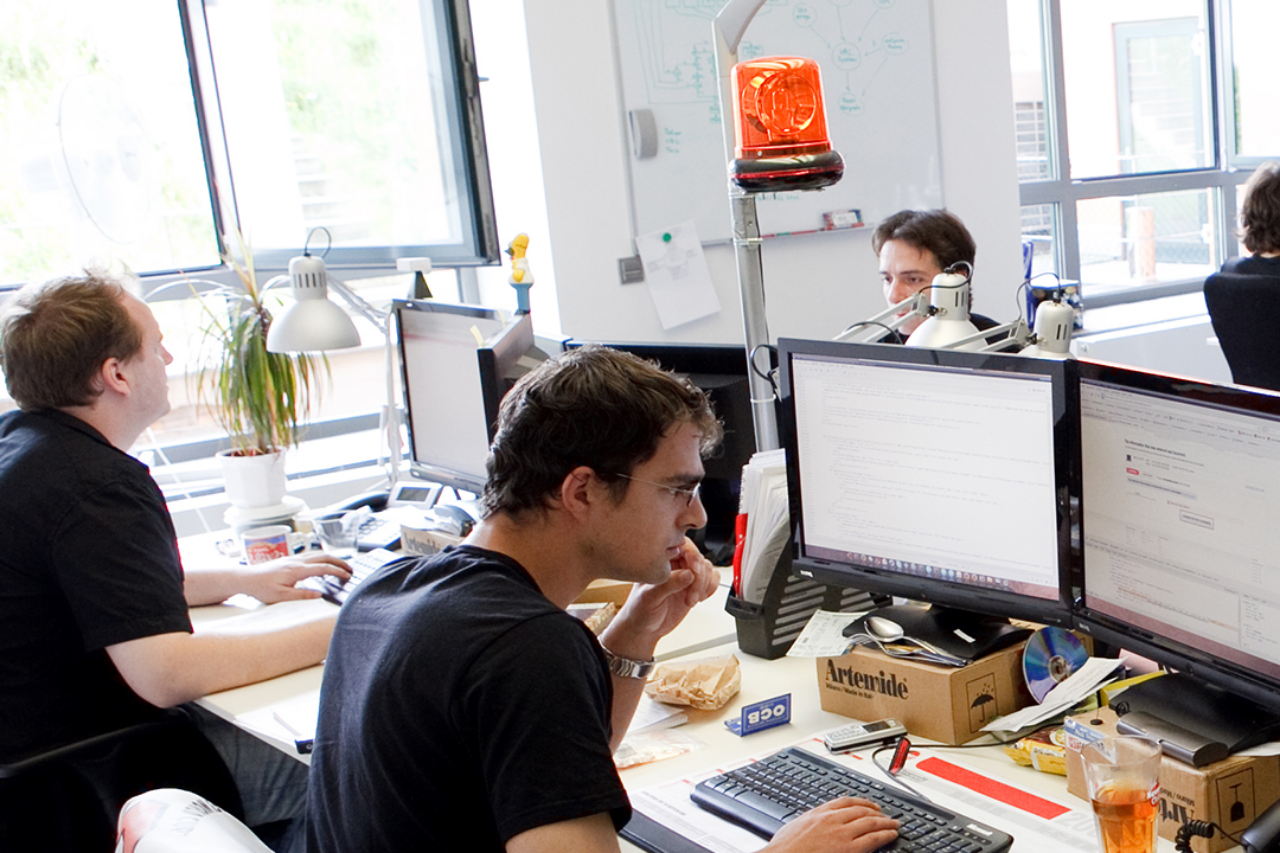
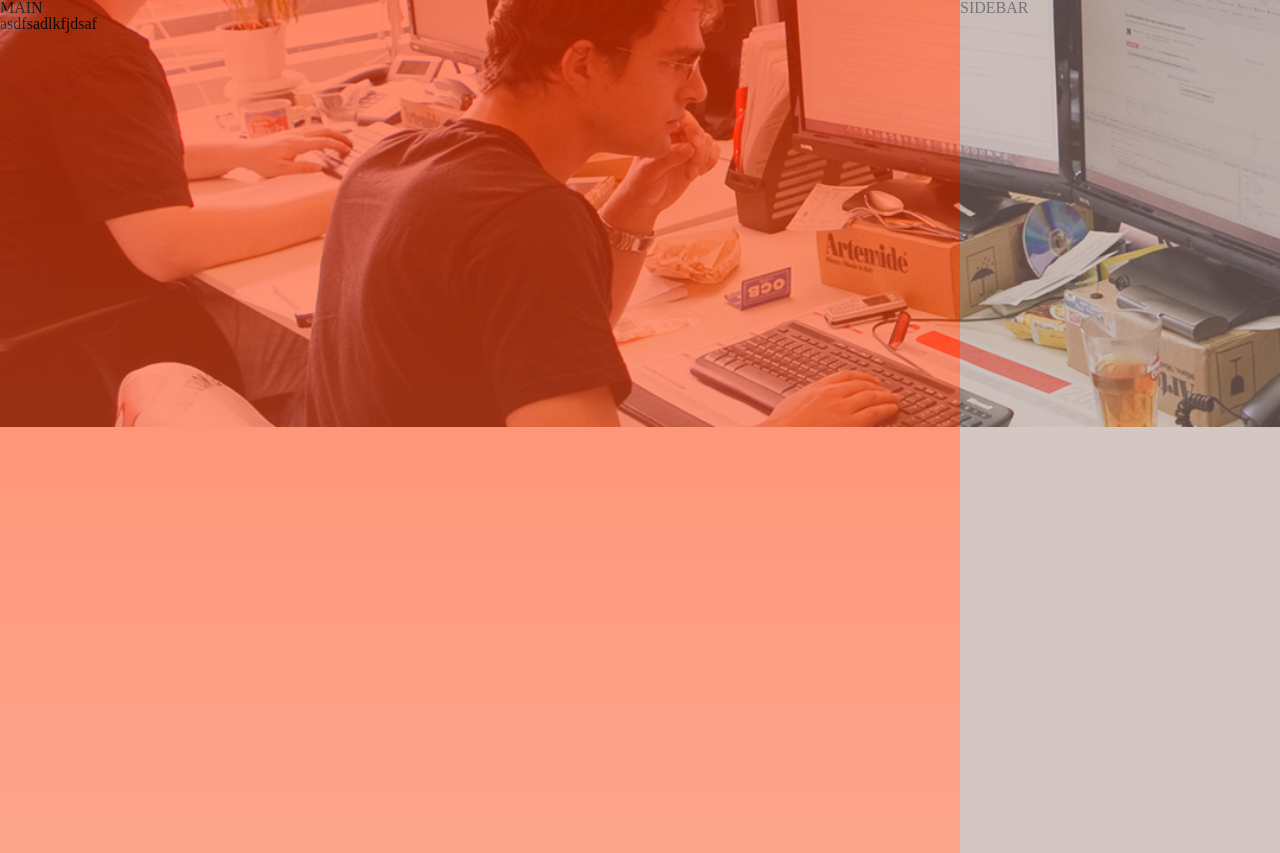
Before and after one commit to fuksi/pcal, a plain HTML site: page login.html in a window 1280 px wide. Shown: the top 853 px of the page. After the commit the page ends 800 px from the top, so only its background shows below. Drawn offline with Linux system fonts and the light colour scheme.

Commit message:
Add Image background and gradient color for background image

```diff
--- a/login.html
+++ b/login.html
@@ -7,10 +7,13 @@
 </head>
 
 <body>
-	<div class="bg">
-		<img id="bg_img" src="img/background.jpg">
+<div class="row main">MAIN
+	<div class="large-24 columns">
+		<p>asdfsadlkfjdsaf</p>
 	</div>
-	<div class="slide_bg"></div>
+</div>
+
+<div class="sidebar">SIDEBAR</div>
 </body>
 
 </html>
--- a/sass/_mixins.scss
+++ b/sass/_mixins.scss
@@ -1,4 +1,5 @@
 @mixin linear-gradient($color1, $color2){
+	opacity: 0.6;
 	background: -webkit-linear-gradient($color1, $color2); /* For Safari 5.1 to 6.0 */
   	background: -o-linear-gradient($color1, $color2); /* For Opera 11.1 to 12.0 */
   	background: -moz-linear-gradient($color1, $color2); /* For Firefox 3.6 to 15 */
--- a/sass/style.scss
+++ b/sass/style.scss
@@ -1,4 +1,4 @@
-/*!
+/*
 Bootstrap grid with sass
 Repo: https://github.com/fuksi/bootstrap-grid-sass
 Author: Phuc Tran
@@ -9,15 +9,16 @@ Version:1.0
 @import 'config';
 @import 'bootstrap';
 @import 'mixins	';
-#bg_img{
-	position: relative;
+body{
+	background-image: url("../img/background.jpg");
+	position: fixed;
   	top: 0;
   	left: 0;
 	background-repeat: no-repeat;
     background-position: center;
     background-size: cover;
     width: 100%;
-    height: 100%;
+    height: auto;
 }
 
 .slide_bg {
@@ -27,3 +28,22 @@ Version:1.0
 	height: 1000px;
 	@include linear-gradient(#ff3800, #fb724c);
 }
+
+.main {
+	float: left;
+	max-width: 75%;
+	position: absolute;
+	margin-left:0;
+	width: 1200px;
+	height: 1000px;
+	@include linear-gradient(#ff3800, #fb724c);
+}
+
+.sidebar {
+	float: right;
+	max-width: 25%;
+	background-color: #aa8d85;
+	opacity: 0.5;
+	width: 400px;
+	height: 1200px;
+}
```
Also changed, not shown: stylesheets/style.css, 1 other file.
